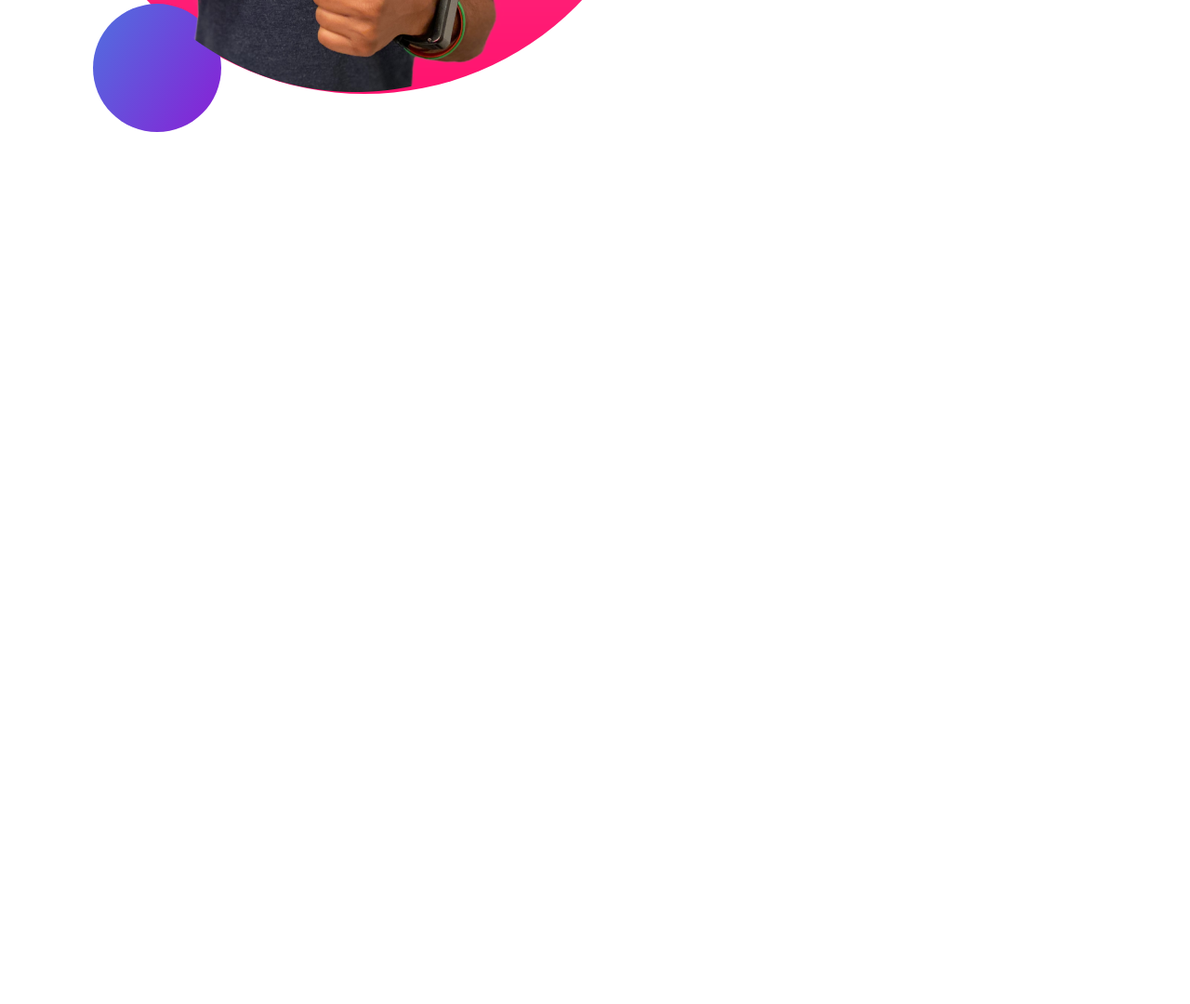
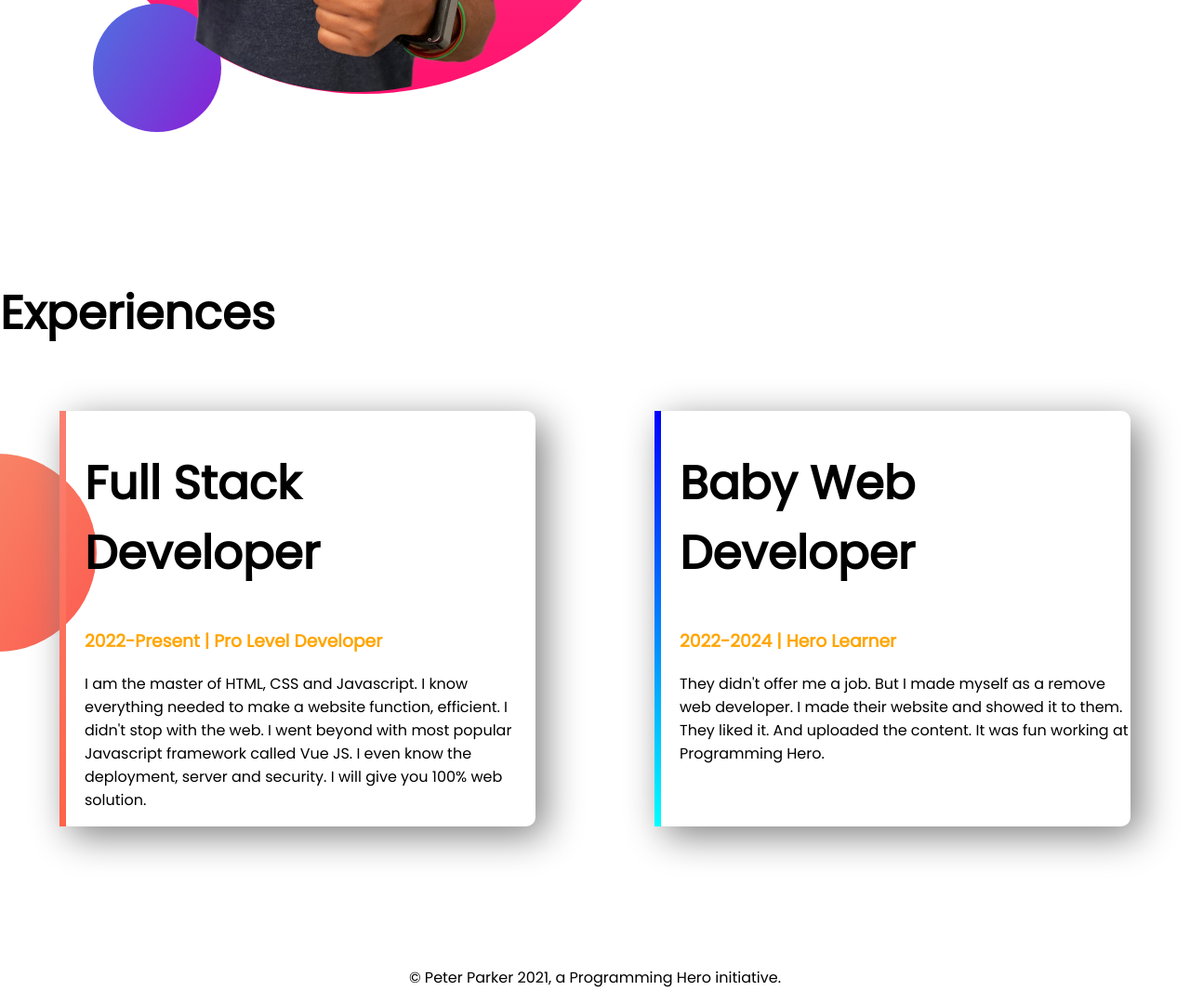
Before and after one commit to Imrananik/developer-protfolio, a plain HTML site: page index.html in a window 1280 px wide. Shown: the part 1282-2362 px from the top of the page at 93% size. Before the commit the page ends 1582 px from the top, so only its background shows below. Drawn offline with Linux system fonts and the light colour scheme.

Commit message:
footer and experience added

```diff
--- a/index.html
+++ b/index.html
@@ -13,7 +13,7 @@
 </head>
 
 <body>
-    <section class="top-banner">
+    <section class="top-banner flexible-container">
         <div class="half-width">
             <h1>Welcome To</h1>
             <h1><span class="orange-color">Jhanker Mahbub</span> World!</h1>
@@ -31,7 +31,7 @@
             <img src="images/jhankar.png" alt="">
         </div>
     </section>
-    <section class="dream-big">
+    <section class="dream-big flexible-container">
         <div>
             <img src="images/jhankar2.png" alt="">
         </div>
@@ -46,6 +46,30 @@
         </div>
 
     </section>
+    <section class="experience-area">
+        <h1>Experiences</h1>
+        <br>
+        <div class="flexible-container">
+            <div id="full-stack-experience" class="experience-item">
+                <h1>Full Stack Developer</h1>
+                <h3 class="orange-color">2022-Present | Pro Level Developer</h3>
+                <p>I am the master of HTML, CSS and Javascript. I know everything needed to make a website function,
+                    efficient. I didn't stop with the web. I went beyond with most popular Javascript framework called
+                    Vue
+                    JS. I even know the deployment, server and security. I will give you 100% web solution.</p>
+            </div>
+            <div id="wev-dev-experience" class="experience-item">
+                <h1>Baby Web Developer</h1>
+                <h3 class="orange-color">2022-2024 | Hero Learner</h3>
+                <p>They didn't offer me a job. But I made myself as a remove web developer. I made their website and
+                    showed
+                    it to them. They liked it. And uploaded the content. It was fun working at Programming Hero.</p>
+            </div>
+        </div>
+    </section>
+    <footer>
+        <p>© Peter Parker 2021, a Programming Hero initiative.</p>
+    </footer>
 
 
 
--- a/style.css
+++ b/style.css
@@ -8,13 +8,14 @@ h1{
 .orange-color{
     color: orange;
 }
-section{
+.flexible-container{
     display: flex;
     margin-bottom: 150px;
 }
 .half-width{
     width: 50%;
-    padding: 2%
+    padding: 2%;
+
 }
 .half-width img{
     width: 80%;
@@ -35,3 +36,30 @@ section{
     background-repeat: no-repeat;
     background-position: right;
 }
+.experience-area{
+    background-image: url(images/exp-bg.png);
+    background-repeat: no-repeat;
+    background-position: left;
+
+}
+.experience-item{
+    width: 40%;
+    margin-left: 5%;
+    margin-right: 5%;
+    padding-left: 20px;
+    border-radius: 10px;
+    box-shadow: 10px 10px 40px gray;
+}
+#wev-dev-experience{
+    border-left: 7px solid;
+    border-image: linear-gradient(blue,cyan);
+    border-image-slice: 1;
+}
+#full-stack-experience{
+    border-left: 7px solid;
+    border-image: linear-gradient(salmon,tomato);
+    border-image-slice: 1;
+}
+footer p {
+    text-align:center;
+}
```
Also changed, not shown: images/exp-bg.png (added).
